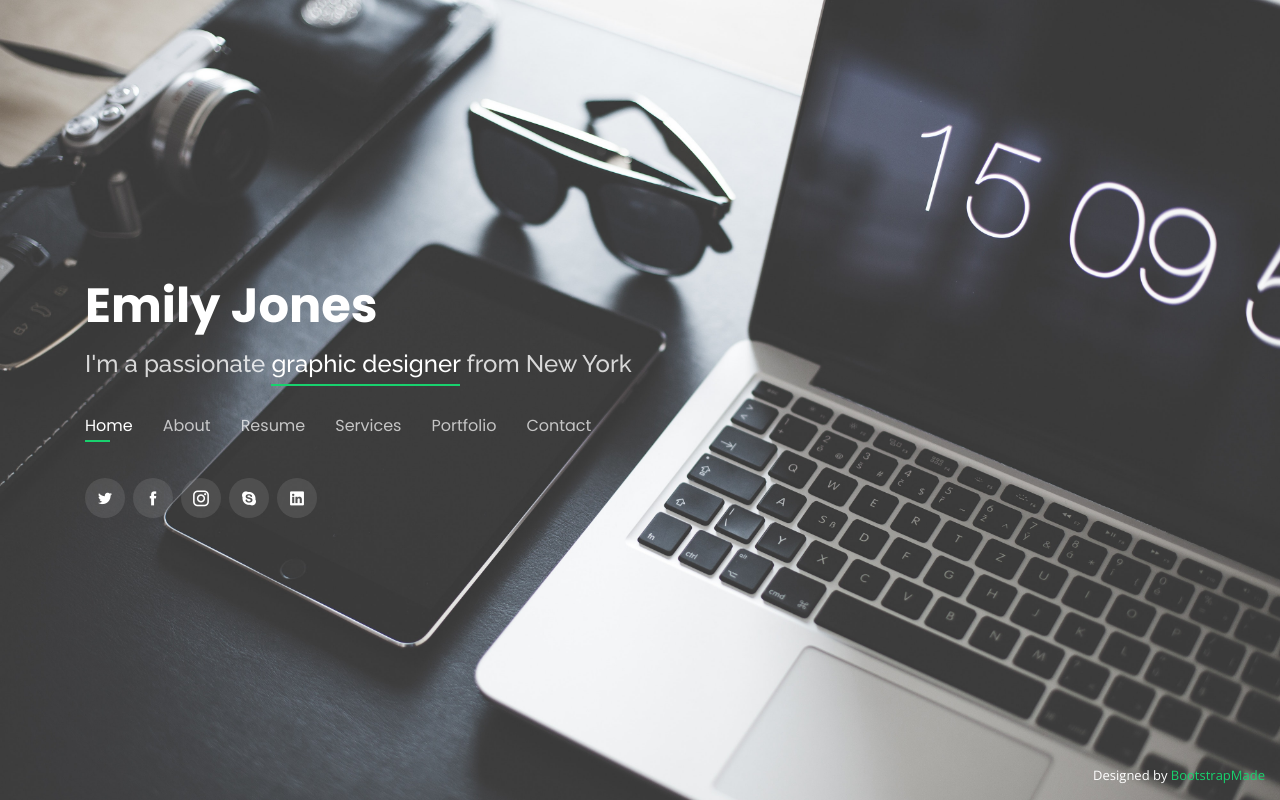
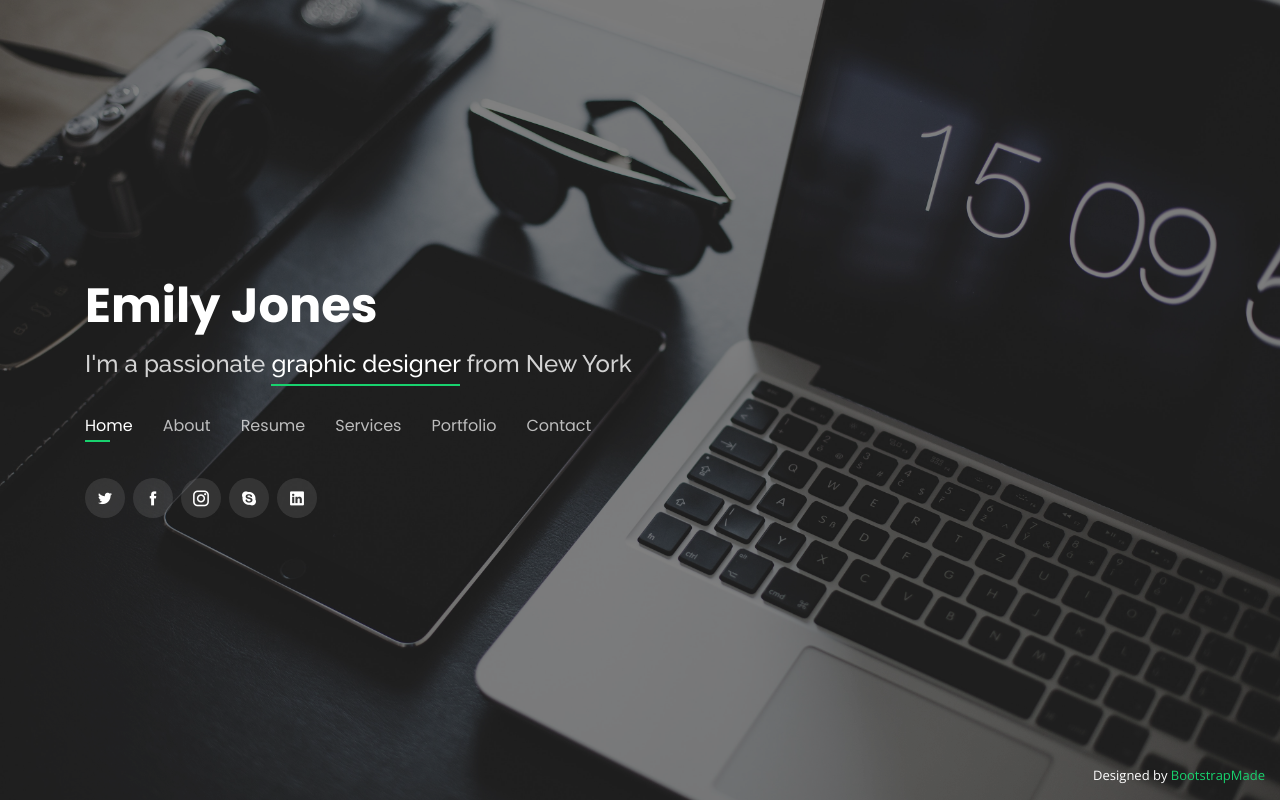
Before and after one commit to Mikaelortax/Mikaelortax.github.io, a plain HTML site: page index.html in a window 1280 px wide. Drawn offline with nearby package versions, Linux system fonts and the light colour scheme.

Commit message:
darkened the image

```diff
--- a/assets/css/style.css
+++ b/assets/css/style.css
@@ -20,6 +20,7 @@ body::before {
   content: "";
   position: fixed;
   background: #040404 url("../img/bg-two.jpg") top right no-repeat;
+  filter: brightness(50%);
   background-size: cover;
   left: 0;
   right: 0;
```
